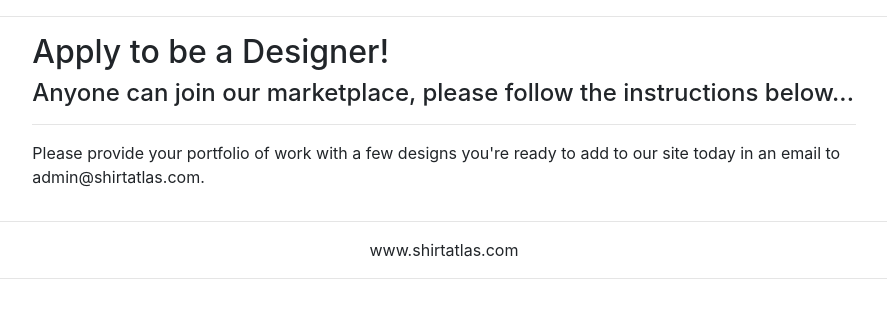
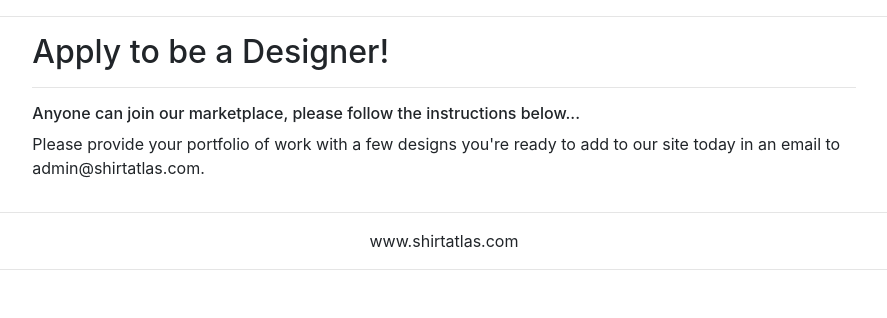
Before and after one commit to timcoville/shirtatlas, a Django app: page /apply in a window 1280 px wide. Shown: the part 76-394 px from the top of the page, without its empty margins (196-1083 px from the left). Run offline with Django 3.2, Linux system fonts and the light colour scheme; parts of the project's set-up code (start-up, migrations or seed data) failed here and were passed over; some libraries are stand-ins or nearby versions.

Commit message:
updated nav

```diff
--- a/apps/market/templates/market/apply.html
+++ b/apps/market/templates/market/apply.html
@@ -4,8 +4,9 @@
     <div class="row justify-content-center">
         <div class="col-md-8">
             <h2>Apply to be a Designer!</h2>
-            <h4>Anyone can join our marketplace, please follow the instructions below...</h4>
             <hr>
+            <h6>Anyone can join our marketplace, please follow the instructions below...</h6>
+
             <p>Please provide your portfolio of work with a few designs you're ready to add to our site today in an email to admin@shirtatlas.com.</p>
         </div>
     </div>
--- a/apps/market/templates/market/navigation.html
+++ b/apps/market/templates/market/navigation.html
@@ -37,6 +37,8 @@
                             {% if 'designer' in request.session %}
                                 <a class="dropdown-item" href="/newdesign">Add Design</a>
                                 <a class="dropdown-item" href="/portfolio/{{request.session.user_id}}">My Portfolio</a>
+                            {% else %}
+                                <a class="dropdown-item" href="/apply">Designer Application</a>
                             {% endif%}
                             <a class="dropdown-item" href="/editprofile">Edit Account</a>
                             <a class="dropdown-item" href="/vieworders">View Orders</a>
```
Also changed, not shown: 2 other files.
